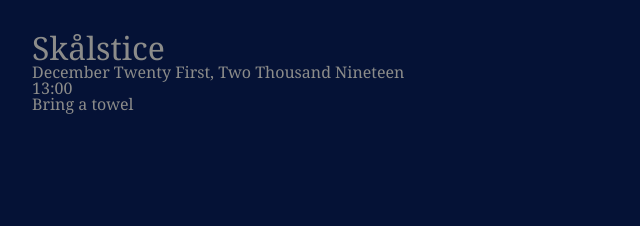
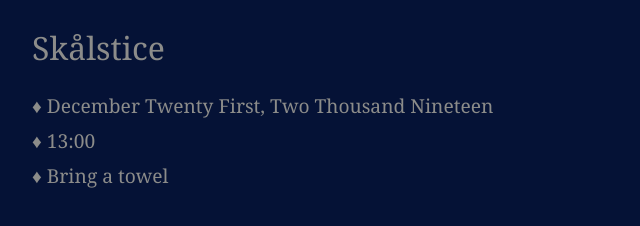
Before and after one commit to karlnoelle/skalstice, a plain HTML site: page index.html in a window 1280 px wide. Shown: the whole page, without its empty margins (0-640 px from the left). Drawn offline with nearby package versions, Linux system fonts and the light colour scheme.

Commit message:
better list

```diff
--- a/index.html
+++ b/index.html
@@ -3,10 +3,14 @@
     <link rel="stylesheet" href="https://cdnjs.cloudflare.com/ajax/libs/meyer-reset/2.0/reset.css" integrity="sha256-7VVaJ5GDwFQiLIc+eNksQLUSSY5JNZtqv9o2BI8UGYg=" crossorigin="anonymous" />
     <link rel="stylesheet" href="./styles.css" />
 </head>
-<h1>Skålstice</h1>
-<ul>
-    <li>December Twenty First, Two Thousand Nineteen</li>
-    <li>13:00</li>
-    <li>Bring a towel</li>
-</ul>
+<body>
+    <div class="main-container">
+        <h1>Skålstice</h1>
+        <ul>
+            <li>&diams; December Twenty First, Two Thousand Nineteen</li>
+            <li>&diams; 13:00</li>
+            <li>&diams; Bring a towel</li>
+        </ul>
+    </div>
+</body>
 </html>
--- a/styles.scss
+++ b/styles.scss
@@ -8,6 +8,16 @@ html {
     }
 }
 
-h1 {
-    font-size: 2rem;
-  }
+.main-container {
+    h1 {
+        font-size: 2rem;
+        padding-bottom: 2rem;
+    }
+
+    ul {
+        li {
+            padding-bottom: 1rem;
+            font-size: 1.2rem;
+        }
+    }
+}
```
Also changed, not shown: styles.css, 1 other file.
